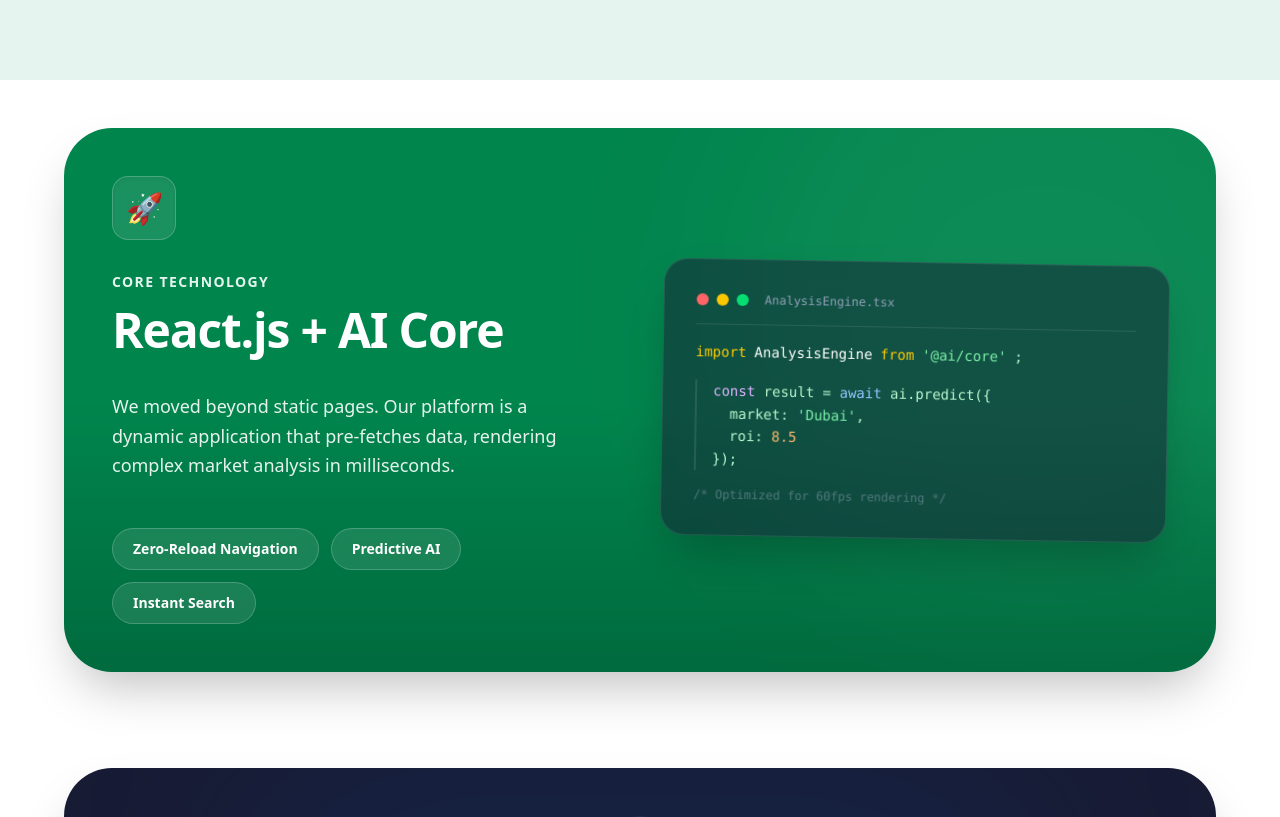
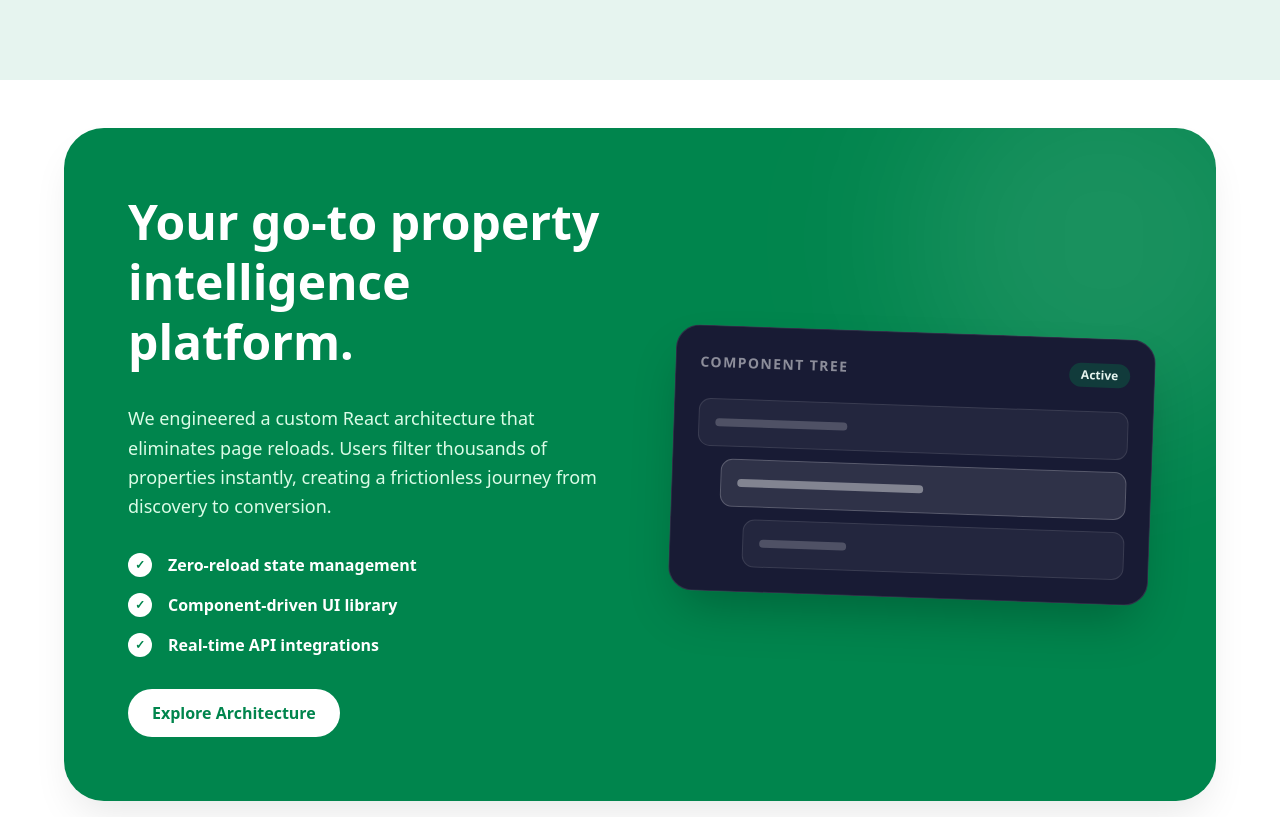
Before and after one commit to PSI-AD/psinv-presentation, a React (Vite) app: page / in a window 1280 px wide. Shown: the part 900-1717 px from the top of the page. Built offline with nearby package versions, Linux system fonts and the light colour scheme.

Commit message:
UI Redesign - ArchitectureCard update

```diff
--- a/components/ArchitectureCard.tsx
+++ b/components/ArchitectureCard.tsx
@@ -4,64 +4,46 @@
 
 const ArchitectureCard: React.FC = () => {
   return (
-    <div className="bg-monday-green-dark rounded-[48px] p-12 text-white shadow-2xl overflow-hidden relative group hover:scale-[1.01] transition-transform duration-500">
-      <div className="relative z-10 flex flex-col md:flex-row items-center gap-12">
-        <div className="w-full md:w-1/2 space-y-8">
-          <div className="w-16 h-16 bg-white/10 rounded-2xl flex items-center justify-center text-3xl backdrop-blur-md shadow-inner border border-white/20">
-            🚀
-          </div>
-          <div>
-            <span className="text-monday-green-light font-bold text-sm tracking-widest uppercase mb-2 block">Core Technology</span>
-            <h2 className="text-4xl md:text-5xl font-black tracking-tight leading-tight">
-              React.js + AI Core
-            </h2>
-          </div>
-          <p className="text-white/90 text-lg font-medium leading-relaxed max-w-md">
-            We moved beyond static pages. Our platform is a dynamic application that pre-fetches data, rendering complex market analysis in milliseconds.
-          </p>
-          <div className="flex flex-wrap gap-3 pt-4">
-             {['Zero-Reload Navigation', 'Predictive AI', 'Instant Search'].map(tag => (
-               <motion.span
-                 whileHover={{ scale: 1.05 }}
-                 key={tag}
-                 className="px-5 py-2.5 bg-white/10 rounded-full text-sm font-bold border border-white/20 backdrop-blur-sm hover:bg-white/20 cursor-default"
-               >
-                 {tag}
-               </motion.span>
-             ))}
-          </div>
-        </div>
+    <motion.div
+      whileHover={{ y: -5 }}
+      className="bg-monday-green-dark rounded-[40px] p-12 md:p-16 flex flex-col md:flex-row items-center gap-16 card-shadow text-white overflow-hidden relative"
+    >
+      <div className="absolute -top-20 -right-20 w-96 h-96 bg-white/10 rounded-full blur-[80px]" />
 
-        <div className="w-full md:w-1/2 bg-monday-navy/50 rounded-3xl p-8 border border-white/10 backdrop-blur-md shadow-2xl transform rotate-1 group-hover:rotate-0 transition-transform duration-500">
-           <div className="flex items-center gap-2 mb-4 border-b border-white/10 pb-4">
-              <div className="w-3 h-3 rounded-full bg-red-400"></div>
-              <div className="w-3 h-3 rounded-full bg-yellow-400"></div>
-              <div className="w-3 h-3 rounded-full bg-green-400"></div>
-              <div className="text-xs text-slate-400 ml-2 font-mono">AnalysisEngine.tsx</div>
+      <div className="w-full md:w-1/2 relative z-10 space-y-8">
+        <h2 className="text-4xl md:text-5xl font-black leading-tight">
+          Your go-to property <br/>intelligence platform.
+        </h2>
+        <p className="text-lg text-green-100 font-medium leading-relaxed">
+          We engineered a custom React architecture that eliminates page reloads. Users filter thousands of properties instantly, creating a frictionless journey from discovery to conversion.
+        </p>
+        <ul className="space-y-4">
+          {['Zero-reload state management', 'Component-driven UI library', 'Real-time API integrations'].map((item, i) => (
+            <li key={i} className="flex items-center gap-4 font-bold text-white">
+              <div className="w-6 h-6 rounded-full bg-white text-monday-green-dark flex items-center justify-center text-xs">✓</div>
+              {item}
+            </li>
+          ))}
+        </ul>
+        <button className="px-6 py-3 bg-white text-monday-green-dark font-bold rounded-full hover:bg-green-50 transition-colors">
+          Explore Architecture
+        </button>
+      </div>
+
+      <div className="w-full md:w-1/2 relative z-10">
+        <div className="bg-monday-navy rounded-[24px] p-6 shadow-2xl border border-white/10 transform rotate-2 hover:rotate-0 transition-transform duration-500">
+           <div className="flex justify-between items-center mb-6">
+              <div className="text-sm font-bold text-white/50 uppercase tracking-widest">Component Tree</div>
+              <div className="px-3 py-1 bg-monday-green-dark/30 text-monday-green-light rounded-full text-xs font-bold">Active</div>
            </div>
-           <div className="space-y-4 font-mono text-sm text-green-200 leading-relaxed overflow-x-auto">
-             <div className="flex flex-wrap gap-2">
-                <span className="text-monday-yellow">import</span>
-                <span className="text-white">AnalysisEngine</span>
-                <span className="text-monday-yellow">from</span>
-                <span className="text-green-300">'@ai/core'</span>;
-             </div>
-             <div className="pl-4 border-l-2 border-white/10">
-               <span className="text-purple-300">const</span> result = <span className="text-blue-300">await</span> ai.predict({'{'} <br/>
-               &nbsp;&nbsp;market: <span className="text-green-300">'Dubai'</span>,<br/>
-               &nbsp;&nbsp;roi: <span className="text-orange-300">8.5</span><br/>
-               {'}'});
-             </div>
-             <div className="text-slate-400 opacity-50 text-xs">/* Optimized for 60fps rendering */</div>
+           <div className="space-y-3">
+              <div className="h-12 bg-white/5 rounded-xl border border-white/10 flex items-center px-4"><div className="h-2 w-1/3 bg-white/20 rounded-full"/></div>
+              <div className="h-12 bg-white/10 rounded-xl border border-white/20 flex items-center px-4 ml-6"><div className="h-2 w-1/2 bg-white/40 rounded-full"/></div>
+              <div className="h-12 bg-white/5 rounded-xl border border-white/10 flex items-center px-4 ml-12"><div className="h-2 w-1/4 bg-white/20 rounded-full"/></div>
            </div>
         </div>
       </div>
-
-      {/* Background Pattern */}
-      <div className="absolute -top-32 -right-32 w-[600px] h-[600px] bg-white/5 rounded-full blur-[100px]"></div>
-      <div className="absolute bottom-0 left-0 w-full h-1/2 bg-gradient-to-t from-black/20 to-transparent pointer-events-none"></div>
-    </div>
+    </motion.div>
   );
 };
-
 export default ArchitectureCard;
```
